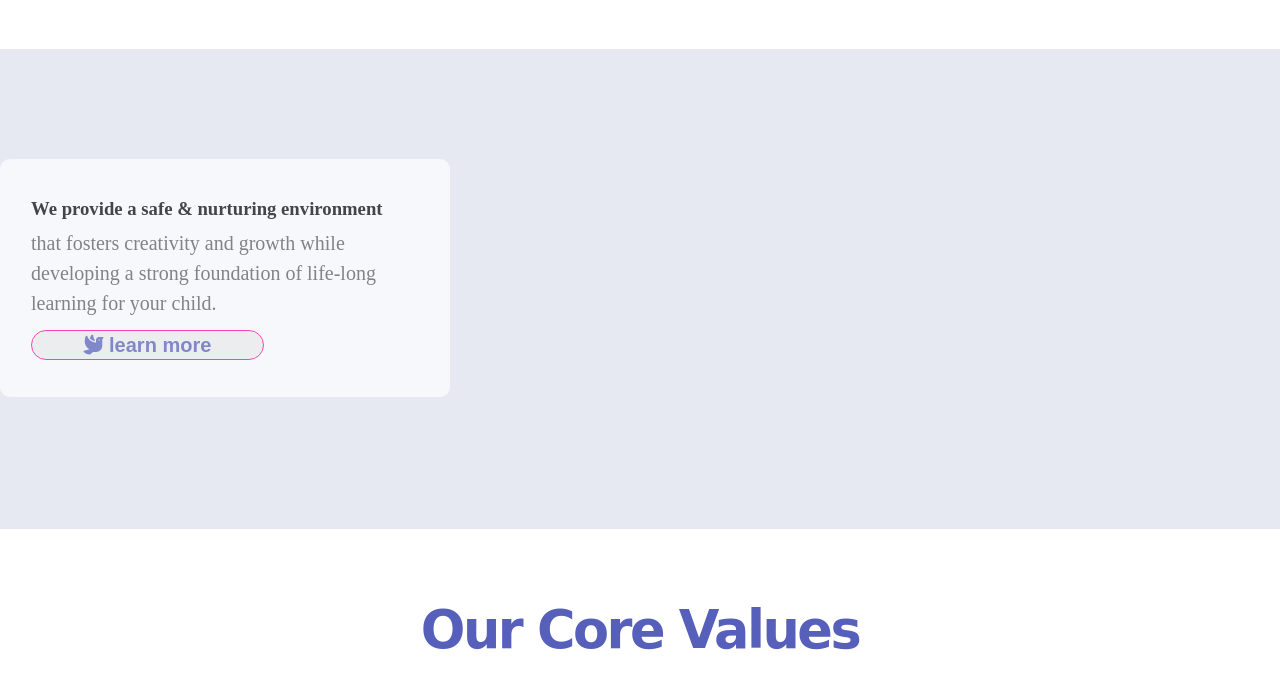
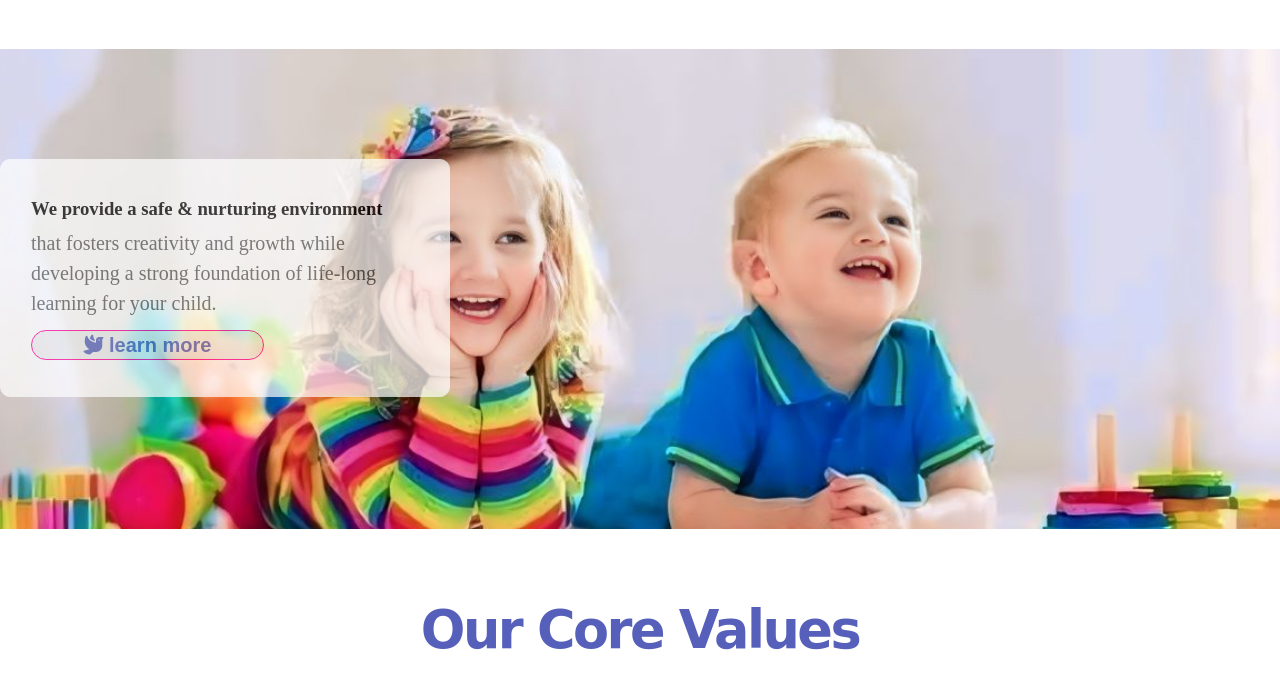
Before and after one commit to ALi-Hassan0o/Kindergarten-Website, a plain HTML site: page index.html in a window 1280 px wide. Shown: the part 111-800 px from the top of the page. Drawn offline with Linux system fonts and the light colour scheme; a web font is replaced by a local one.

Commit message:
style.css

```diff
--- a/style.css
+++ b/style.css
@@ -203,7 +203,7 @@ nav .icons i {
 
 .landing {
   position: relative;
-  background-image: url(./images/landing.jpg);
+  background-image: url(./landing.jpg);
   background-repeat: no-repeat;
   background-size: cover;
   background-position: center;
```
